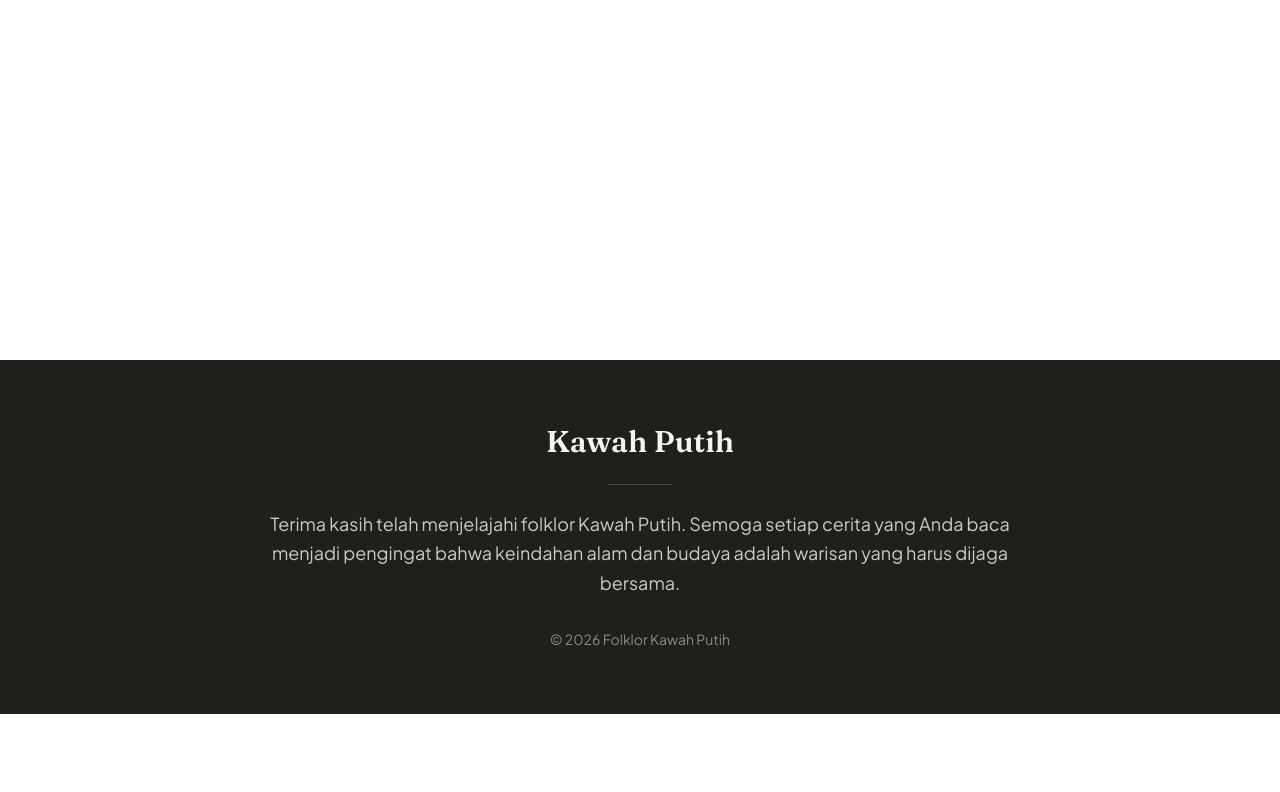
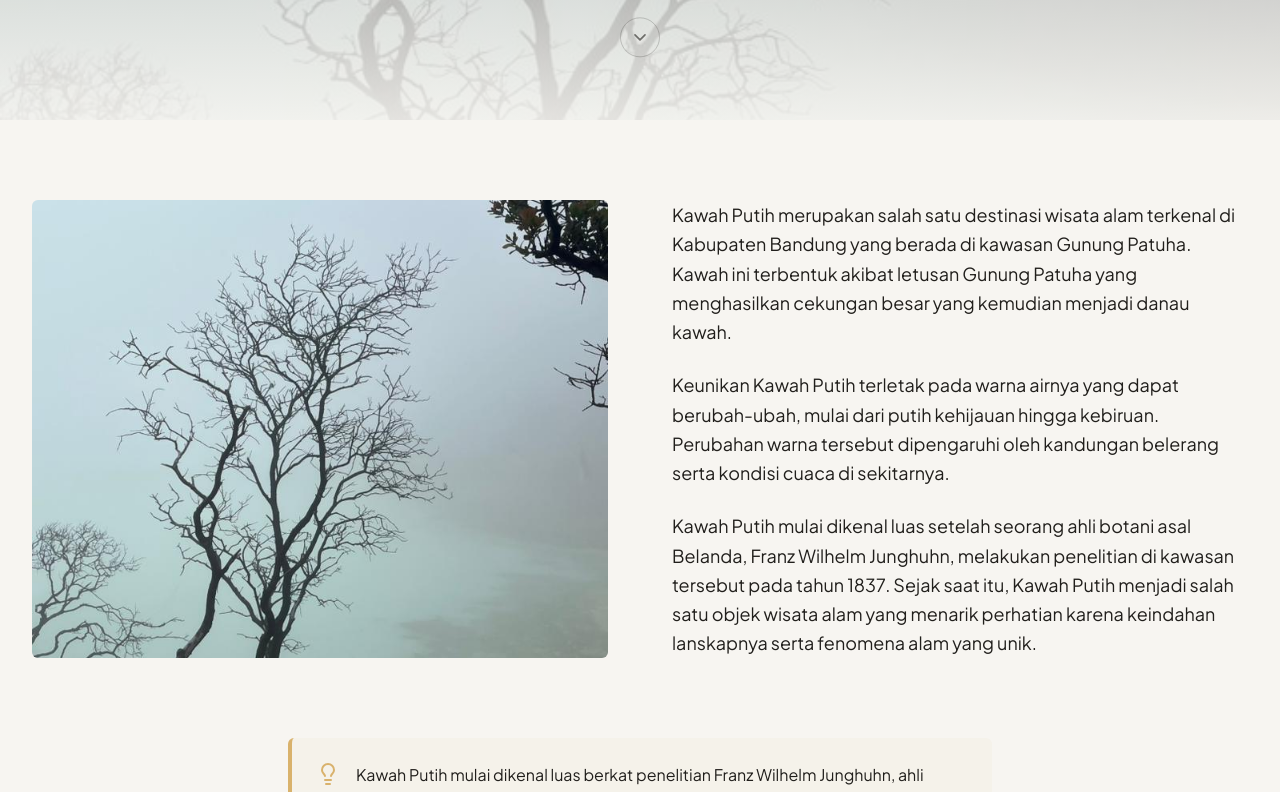
Before and after one commit to ArifSanPinim09/folklor-kawah-putih-, a Next.js app: page /sejarah in a window 1280 px wide. Before the commit this address had no page. Shown: the part 440-1232 px from the top of the page. Before the commit the page ends 1154 px from the top, so only its background shows below. Built offline with nearby package versions, Linux system fonts and the light colour scheme.

Commit message:
feat: tambah halaman Sejarah Kawah Putih

```diff
--- /dev/null
+++ b/app/sejarah/page.tsx
@@ -0,0 +1,38 @@
+import { StoryHero, StorySection } from "@/components/sections";
+import { CalloutBox } from "@/components/ui";
+import { IMAGE_MAPPING } from "@/lib/image-mapping";
+
+const paragraphs = [
+  "Kawah Putih merupakan salah satu destinasi wisata alam terkenal di Kabupaten Bandung yang berada di kawasan Gunung Patuha. Kawah ini terbentuk akibat letusan Gunung Patuha yang menghasilkan cekungan besar yang kemudian menjadi danau kawah.",
+  "Keunikan Kawah Putih terletak pada warna airnya yang dapat berubah-ubah, mulai dari putih kehijauan hingga kebiruan. Perubahan warna tersebut dipengaruhi oleh kandungan belerang serta kondisi cuaca di sekitarnya.",
+  "Kawah Putih mulai dikenal luas setelah seorang ahli botani asal Belanda, Franz Wilhelm Junghuhn, melakukan penelitian di kawasan tersebut pada tahun 1837. Sejak saat itu, Kawah Putih menjadi salah satu objek wisata alam yang menarik perhatian karena keindahan lanskapnya serta fenomena alam yang unik.",
+];
+
+export default function SejarahPage() {
+  return (
+    <>
+      <StoryHero
+        imageSrc={IMAGE_MAPPING.sejarah.src}
+        imageAlt={IMAGE_MAPPING.sejarah.alt}
+        title="Sejarah Kawah Putih"
+        eyebrow="01 — Asal Mula"
+      />
+
+      <StorySection
+        imageSrc={IMAGE_MAPPING.sejarah.src}
+        imageAlt={IMAGE_MAPPING.sejarah.alt}
+        imagePosition="left"
+        paragraphs={paragraphs}
+      />
+
+      <section className="bg-kabut-50 pb-12 sm:pb-16 lg:pb-20">
+        <div className="mx-auto max-w-3xl px-4 sm:px-6 lg:px-8">
+          <CalloutBox variant="trivia">
+            Kawah Putih mulai dikenal luas berkat penelitian Franz Wilhelm
+            Junghuhn, ahli botani Belanda, pada tahun 1837.
+          </CalloutBox>
+        </div>
+      </section>
+    </>
+  );
+}
```
